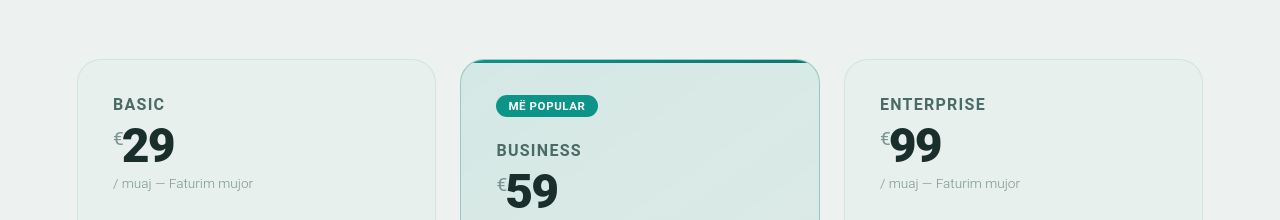
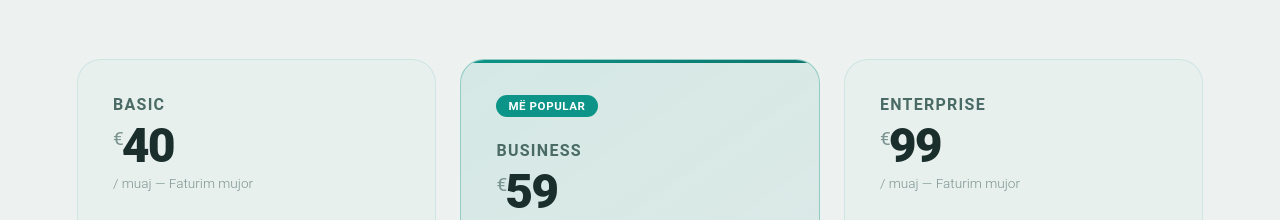
Before and after one commit to suadpllana/ls-corporation, a React (Vite) app: page / in a window 1280 px wide. Shown: the part 2445-2665 px from the top of the page. Built offline with nearby package versions, Linux system fonts and the light colour scheme; no server answers.

Commit message:
price changes

```diff
--- a/src/components/Pricing.jsx
+++ b/src/components/Pricing.jsx
@@ -19,7 +19,7 @@ export default function Pricing({ t, onSelectPackage }) {
         {/* Basic */}
         <div className="price-card">
           <div className="price-name">Basic</div>
-          <div className="price-amount"><span>€</span>29</div>
+          <div className="price-amount"><span>€</span>40</div>
           <div className="price-period">{t.pricing.period}</div>
           <ul className="price-features">
             {t.pricing.basicF.map((f, i) => (
```
